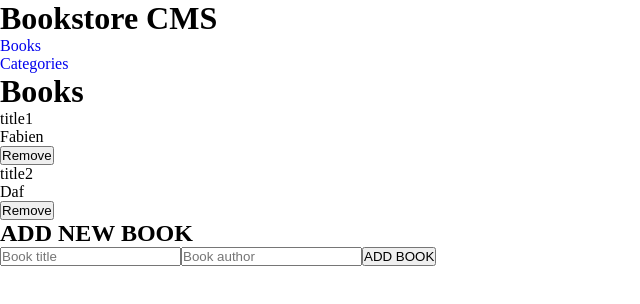
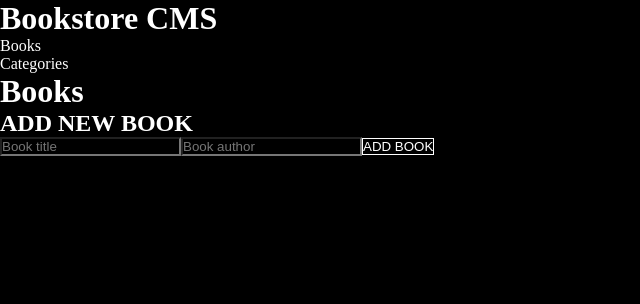
Before and after one commit to Daf98/Bookstore, a React (Create React App) app: page / in a window 1280 px wide. Shown: the top 304 px of the page, without its empty margins (0-640 px from the left). Built offline with nearby package versions, Linux system fonts and the light colour scheme.

Commit message:
Add basic redux config

```diff
--- a/package.json
+++ b/package.json
@@ -3,12 +3,14 @@
   "version": "0.1.0",
   "private": true,
   "dependencies": {
+    "@reduxjs/toolkit": "^1.8.3",
     "@testing-library/jest-dom": "^5.16.4",
     "@testing-library/react": "^13.3.0",
     "@testing-library/user-event": "^13.5.0",
     "prop-types": "^15.8.1",
     "react": "^18.2.0",
     "react-dom": "^18.2.0",
+    "react-redux": "^8.0.2",
     "react-router-dom": "^6.3.0",
     "react-scripts": "5.0.1",
     "web-vitals": "^2.1.4"
--- a/src/components/Home.js
+++ b/src/components/Home.js
@@ -2,16 +2,7 @@ import React from 'react';
 import Book from './Book';
 import Form from './Form';
 
-const books = [
-  {
-    title: 'title1',
-    author: 'Fabien',
-  },
-  {
-    title: 'title2',
-    author: 'Daf',
-  },
-];
+const books = [];
 const Home = () => (
   <div>
     <h1>Books</h1>
--- a/src/index.css
+++ b/src/index.css
@@ -5,4 +5,12 @@
   list-style: none;
   text-decoration: none;
   box-sizing: border-box;
+  color:white;
 }
+body, button, input {
+  background-color: black;
+}
+
+button {
+  border: 1px solid white;
+}
```
Also changed, not shown: src/redux/books/books.js (added), src/redux/configureStore.js (added), src/redux/home/home.js (added), 1 other file (tests, documents, lock files or other folders).
